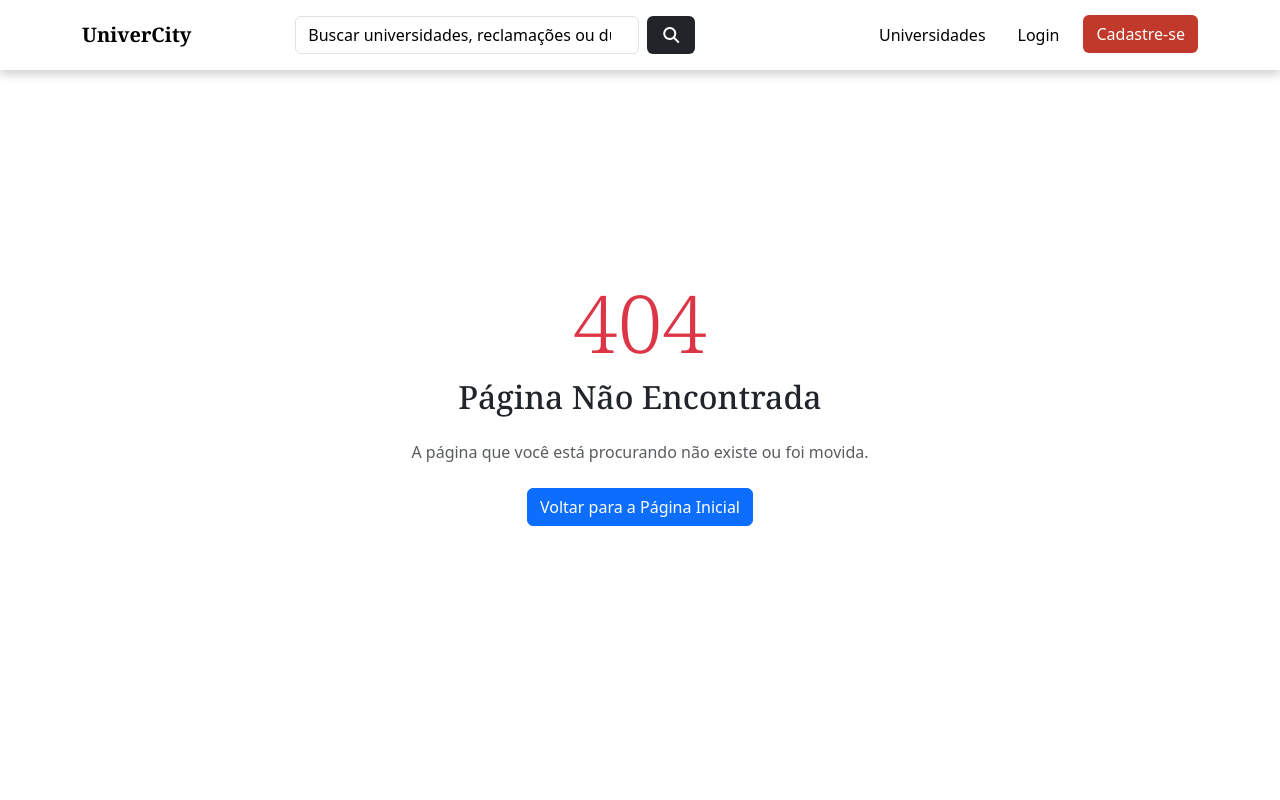
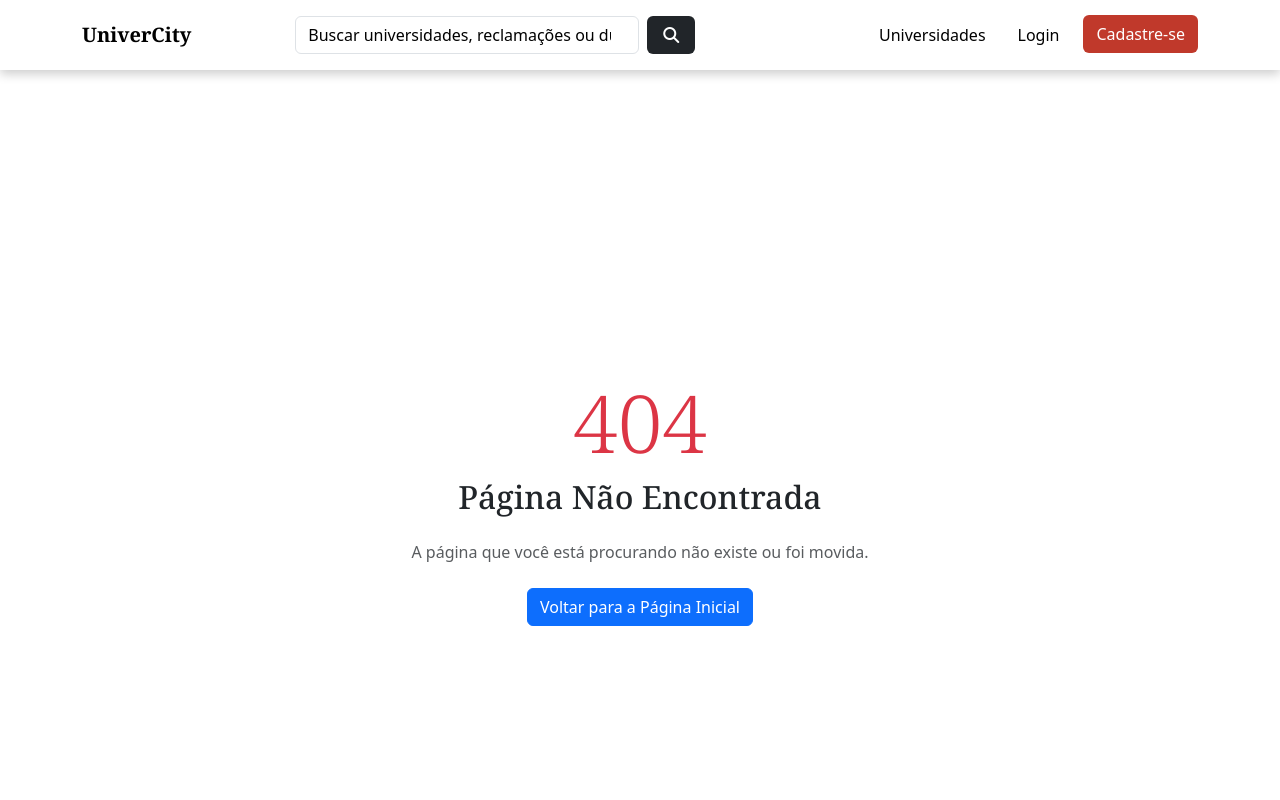
Before and after one commit to danielcerk/UniverCity, a React (Vite) app in the folder frontend/: page /404 in a window 1280 px wide. Shown: the top 800 px of the page. Built offline with nearby package versions, Linux system fonts and the light colour scheme.

Commit message:
landing page adjustments

```diff
--- a/frontend/src/App.jsx
+++ b/frontend/src/App.jsx
@@ -1,6 +1,7 @@
+import { BrowserRouter as Router, Route, Routes, Navigate, useLocation } from 'react-router-dom';
 import 'bootstrap/dist/js/bootstrap.bundle.min';
 import 'bootstrap/dist/css/bootstrap.min.css';
-import './App.css'
+import './App.css';
 
 import Navbar from './layout/Navbar/Navbar'
 import Footer from './layout/Footer/Footer'
@@ -27,15 +28,30 @@ import LandingPage from './pages/LandingPage/LandingPage'
 import Error404 from './pages/Errors/Error404'
 import Error500 from './pages/Errors/Error500';
 
-import { BrowserRouter as Router, Route, Routes, Navigate } from 'react-router-dom'
 
-function App() {
+function AppContent() {
+  const location = useLocation();
+
+  // Verifica se a rota atual é a LandingPage
+  const isLandingPage = location.pathname === '/';
 
   return (
-    <Router>
-
+    <div
+      style={{
+        display: 'flex',
+        flexDirection: 'column',
+        minHeight: '100vh', // Faz a página ocupar toda a altura da viewport
+      }}
+    >
       <Navbar />
 
+      {/* Aplica a margem superior condicionalmente */}
+      <div
+        style={{
+          flex: 1, // Garante que o conteúdo expanda para empurrar o rodapé para o final
+          marginTop: isLandingPage ? '0' : '100px',
+        }}
+      >
         <Routes>
           <Route path='/404' element={<Error404 />} />
           <Route path='/500' element={<Error500 />} />
@@ -50,9 +66,9 @@ function App() {
           <Route path='/conta' element={<Account />} />
           <Route path='/resultados' element={<Search />} />
           <Route path='/comunidades' element={<Communities />} />
-          <Route path='/comunidades/criar' element={<CreateCommunity />} /> {/* LOGIN | ADMIN */}
+          <Route path='/comunidades/criar' element={<CreateCommunity />} />
           <Route path='/comunidades/:slug' element={<Community />} />
-          <Route path='/comunidades/:slug/editar/' element={<EditDeleteCommunity />} /> {/* LOGIN | ADMIN */}
+          <Route path='/comunidades/:slug/editar/' element={<EditDeleteCommunity />} />
           <Route path='/comunidades/:slug/pergunta/:question_slug' element={<Question />} />
           <Route path='/comunidades/:slug/pergunta/criar' element={<CreateQuestion />} />
           <Route path='/comunidades/:slug/:profile_slug/pergunta/:question_slug/editar' element={<EditDeleteQuestion />} />
@@ -61,11 +77,19 @@ function App() {
           <Route path='/comunidades/:slug/:profile_slug/reclamacao/:reclamation_slug/editar' element={<EditDeleteReclamation />} />
           <Route path="*" element={<Navigate to="/404" replace />} />
         </Routes>
+      </div>
 
       <Footer />
-
-    </Router>
-  )
+    </div>
+  );
 }
 
-export default App
+function App() {
+  return (
+    <Router>
+      <AppContent />
+    </Router>
+  );
+}
+
+export default App;
--- a/frontend/src/assets/css/landingpage.css
+++ b/frontend/src/assets/css/landingpage.css
@@ -38,7 +38,7 @@
 
 #custom-btn-init{
   transition: all 0.3s ease;
-  max-width: 110px;
+  border: 1px solid gray;
 }
 
 #custom-btn-init:hover {
@@ -51,8 +51,8 @@
 
 
 
-@media (max-width:991px){
+/* @media (max-width:991px){
   .header-langing-page{
     min-height: 400px;
   }
-}
+} */
--- a/frontend/src/assets/css/navbar.css
+++ b/frontend/src/assets/css/navbar.css
@@ -47,16 +47,21 @@
 .texto-com-hover {
   position: relative;
   display: inline-block;
+
 }
-.texto-com-hover .linha {
+
+.texto-com-hover::after {
+  content: '';
   position: absolute;
-  left: 0;
+  left: 50%;
   bottom: 0;
   width: 0;
-  height: 4px;
-  background-color: #d9534f ;
-  transition: width 0.3s ease;
+  height: 2px; /* Espessura da linha */
+  background-color: #d9534f;
+  transition: width 0.3s ease, left 0.3s ease;
 }
-.texto-com-hover:hover .linha {
+
+.texto-com-hover:hover::after {
   width: 100%;
+  left: 0;
 }
--- a/frontend/src/index.css
+++ b/frontend/src/index.css
@@ -13,6 +13,7 @@
 body{
   font-family: 'Roboto', sans-serif;
 }
+
 
 h1, h2, h3, h4, h5, h6{
   font-family: 'Noto Serif', serif;
--- a/frontend/src/layout/Navbar/Navbar.jsx
+++ b/frontend/src/layout/Navbar/Navbar.jsx
@@ -104,7 +104,7 @@ export default function Navbar() {
 
         {/* Botão do menu mobile */}
         <button
-          className="navbar-toggler navbar-btn-mobile py-0 my-3"
+          className="navbar-toggler navbar-btn-mobile my-3"
           type="button"
           data-bs-toggle="collapse"
           data-bs-target="#navbarContent"
@@ -117,7 +117,7 @@ export default function Navbar() {
         </button>
 
         {/* Conteúdo do Navbar */}
-        <div className="collapse navbar-collapse" id="navbarContent">
+        <div className="collapse navbar-collapse px-3 px-md-0" id="navbarContent">
           {/* Barra de busca centralizada */}
           <form className="d-flex mx-auto my-2 navbar-form-search" onSubmit={getSearch}>
             <input
@@ -136,11 +136,11 @@ export default function Navbar() {
 
           {/* Links de navegação */}
           {isAuth ? (
-            <ul className="navbar-nav ms-auto fw-semibold nav_list gap-3">
+            <ul className="navbar-nav ms-auto fw-semibold nav_list gap-3 ">
 
-              <li className="nav-item texto-com-hover">
+              <li className="nav-item texto-com-hover ">
                 <Link to="/conta" className="nav-link active">
-                  Olá, Estudante! <i className="fa-solid fa-user px-2"></i>
+                Painel <i className="fa-brands fa-slack"></i>
                 </Link>
                 <div className="nav-underline linha"></div>
               </li>
--- a/frontend/src/pages/LandingPage/LandingPage.jsx
+++ b/frontend/src/pages/LandingPage/LandingPage.jsx
@@ -3,6 +3,7 @@ import { useEffect } from 'react';
 
 import AOS from "aos";
 import "aos/dist/aos.css";
+
 
 
 export default function LandingPage() {
@@ -17,7 +18,7 @@ export default function LandingPage() {
     className="text-white text-center py-5 d-flex position-relative bg-black header-langing-page">
     {/* Camada de imagem com opacidade */}
     <div
-      className="position-absolute top-0 start-0 w-100 h-100"
+      className="position-absolute top-0 start-0 w-100 h-100 py-5"
       style={{
         backgroundImage: "url('https://i.pinimg.com/736x/ad/f9/a4/adf9a4cea463355da988abc14e0b5f13.jpg')",
 
@@ -99,9 +100,11 @@ export default function LandingPage() {
                   Faça amizades. <i className="fa-solid fa-user-group"></i>
                 </li>
               </ul>
-              <Link to="/login" className="btn btn-dark mt-4 fs-5 fw-semibold p-2 d-flex flex-column gap-1" id="custom-btn-init">
-              <span>Junte-se</span> <div className='w-100 text-end px-2'><i className="fa-solid fa-circle-arrow-right fs-4"></i></div>
-              </Link>
+              <div className='w-100 d-flex justify-content-md-start justify-content-center'>
+                <Link to="/login" className="text-dark mt-4 fs-5 fw-semibold py-2 d-flex align-items-center text-decoration-none gap-1 rounded-5" id="custom-btn-init">
+                <span className='ps-4 '>Integre-se</span> <div className='px-2'><i className="fa-solid fa-circle-arrow-right p-1 fs-3" ></i></div>
+                </Link>
+              </div>
             </div>
           </div>
         </div>
```
